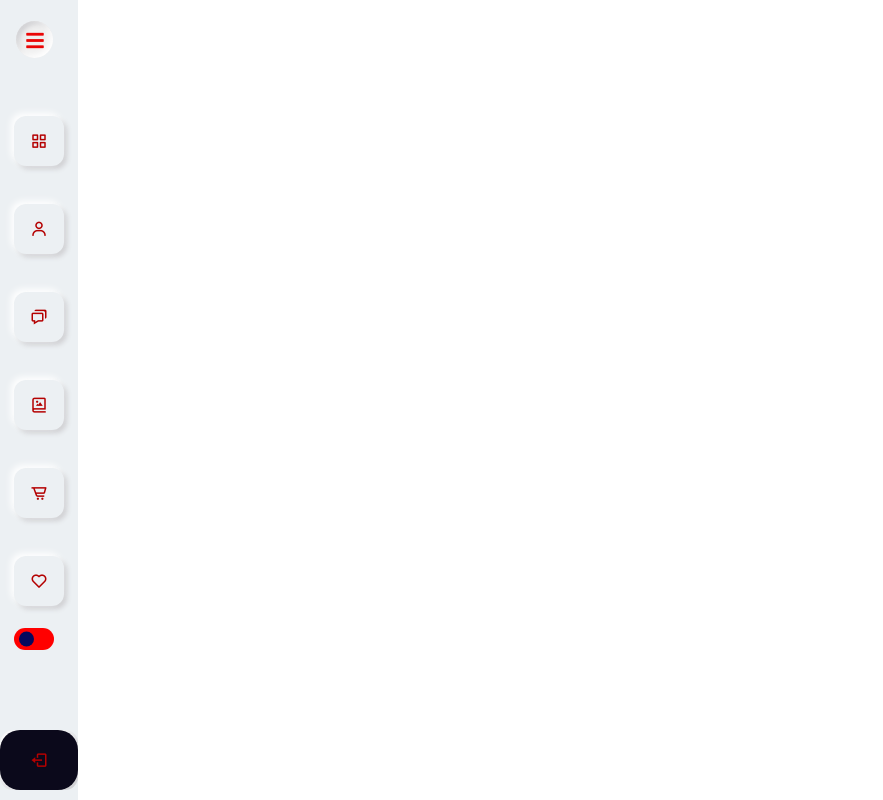
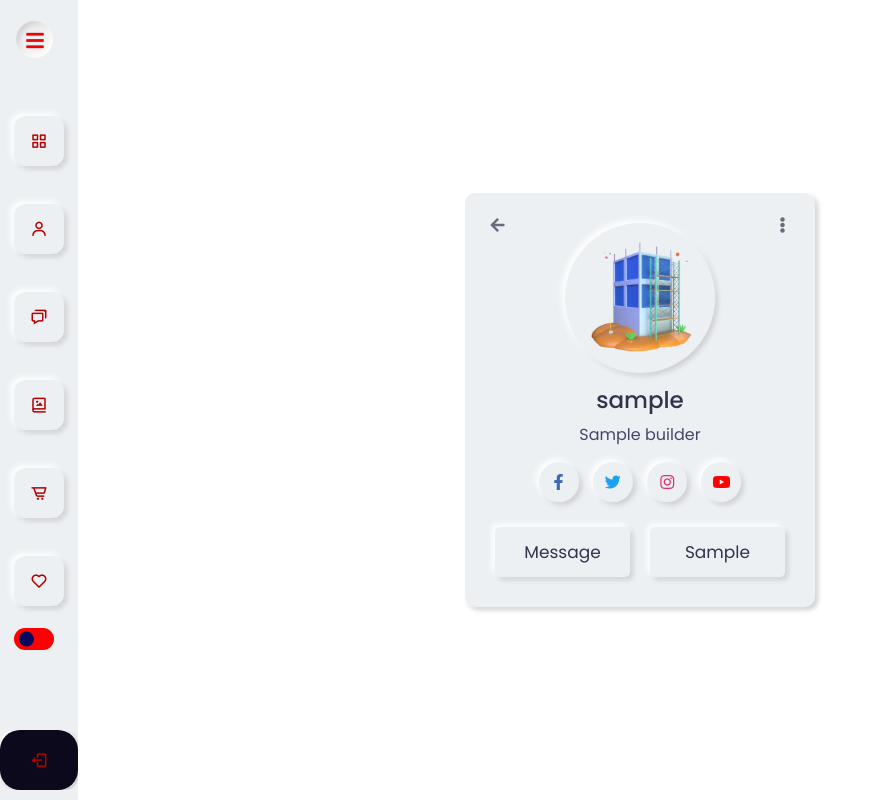
Before and after one commit to Selva1402/construction, a Flask app: page /builderdash in a window 1280 px wide. Shown: the whole page, without its empty margins (0-883 px from the left). Run offline with Flask 2, Linux system fonts and the light colour scheme; the visitor is signed in with stand-in values (Sample User, id 1); tables that the repository leaves empty or names only in its code hold one stand-in row (values such as "Sample post"); grey boxes marked "Sample" are stand-in pictures; some libraries are stand-ins or nearby versions.

Commit message:
New Changes

```diff
--- a/app.py
+++ b/app.py
@@ -196,7 +196,7 @@ def builderdash():
         image = acc[10]
         my_string = image.decode('utf-8')
         my_string_without_prefix = my_string.strip("'")
-        return render_template('builderdash.html',name = acc[1], comp=acc[5], image = my_string_without_prefix)
+        return render_template('builderprofile.html',name = acc[1], comp=acc[5],location = acc[7], image = my_string_without_prefix)
 
 
 @app.route('/userinfo', methods=['GET', 'POST'])
--- a/templates/builderdash.html
+++ b/templates/builderdash.html
@@ -89,7 +89,7 @@
     </ul>
   </div>
   <section class="home-section">
-    <div class="text">Builder Dashboard</div>
+    <!-- <div class="text">Builder Dashboard</div> -->
   </section>
   <script>
     const body = document.querySelector('body');
--- a/templates/builderprofile.html
+++ b/templates/builderprofile.html
@@ -17,8 +17,8 @@
     </div>
     <div class="icon arrow"><i class="fas fa-arrow-left"></i></div>
     <div class="icon dots"><i class="fas fa-ellipsis-v"></i></div>
-    <div class="name">Builder</div>
-    <div class="about">FurureHaus</div>
+    <div class="name">{{name}}</div>
+    <div class="about">{{comp}}</div>
     <div class="social-icons">
       <a href="#" class="fb"><i class="fab fa-facebook-f"></i></a>
       <a href="#" class="twitter"><i class="fab fa-twitter"></i></a>
@@ -27,7 +27,7 @@
     </div>
     <div class="buttons">
       <button>Message</button>
-      <button>Location</button>
+      <button>{{location}}</button>
     </div>
 
   </div>
--- a/templates/userdash.html
+++ b/templates/userdash.html
@@ -77,7 +77,7 @@
       </li>
       <li class="profile">
         <div class="profile-details">
-          <img src="/static/img11.png" alt="profileImg">
+          <img src="/static/images/{{ image }}" alt="profileImg">
           <div class="name_job">
             <div class="name">{{ name }}</div>
             <div class="job">{{ email }}</div>
--- a/templates/userprofile.html
+++ b/templates/userprofile.html
@@ -17,7 +17,7 @@
     </div>
     <div class="icon arrow"><i class="fas fa-arrow-left"></i></div>
     <div class="icon dots"><i class="fas fa-ellipsis-v"></i></div>
-    <div class="name">{{name}}</div>
+    <div class="name">{{ name }}</div>
     <div class="social-icons">
       <a href="#" class="fb"><i class="fab fa-facebook-f"></i></a>
       <a href="#" class="twitter"><i class="fab fa-twitter"></i></a>
```
